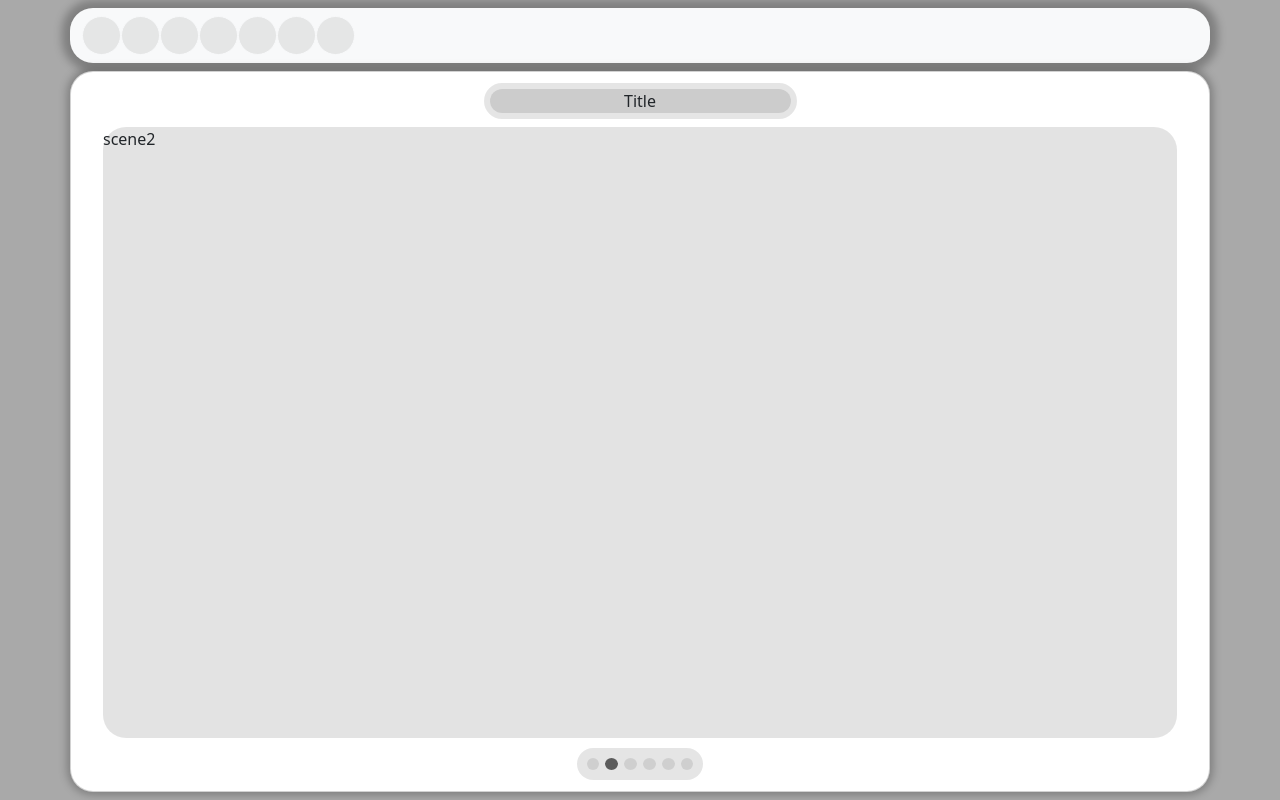
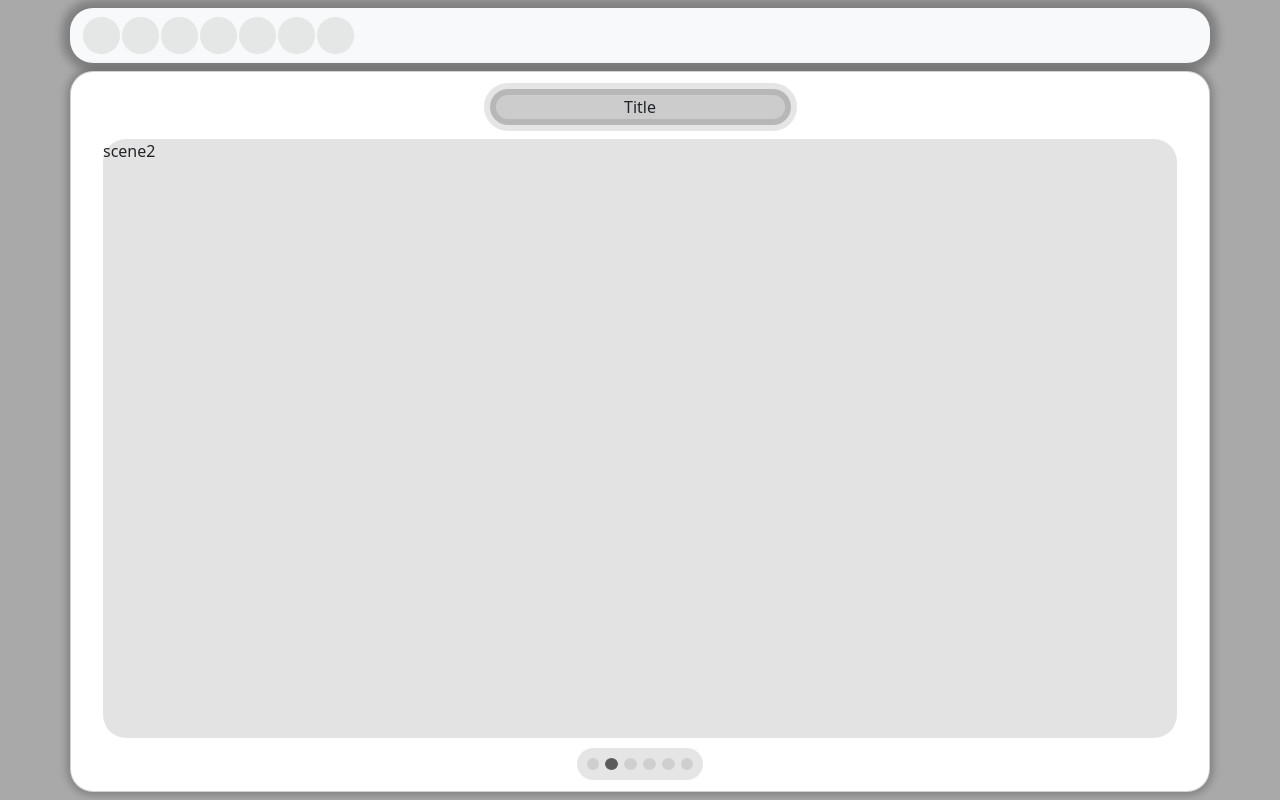
Before and after one commit to dawmsi/portfolio, a React (Create React App) app: page / in a window 1280 px wide. Built offline with nearby package versions, Linux system fonts and the light colour scheme.

Commit message:
test border

```diff
--- a/src/components/Title/Title.scss
+++ b/src/components/Title/Title.scss
@@ -6,6 +6,7 @@
         .title__row {
             position: relative;
             background: rgba(0, 0, 0, 0.2);
+            border: 6px solid rgba(0, 0, 0, 0.1);
             outline: 6px solid rgba(0, 0, 0, 0.1);
             margin: 6px;
             border-radius: 23px;
```
